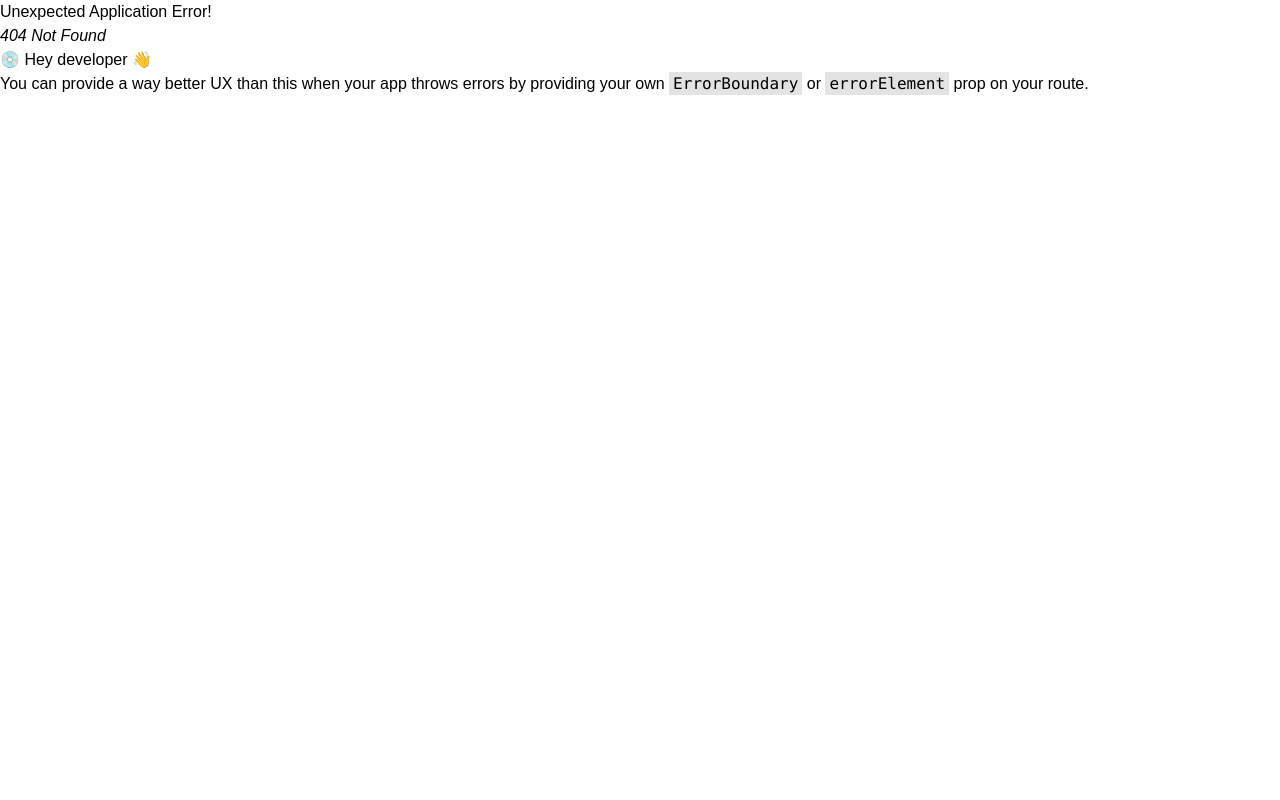
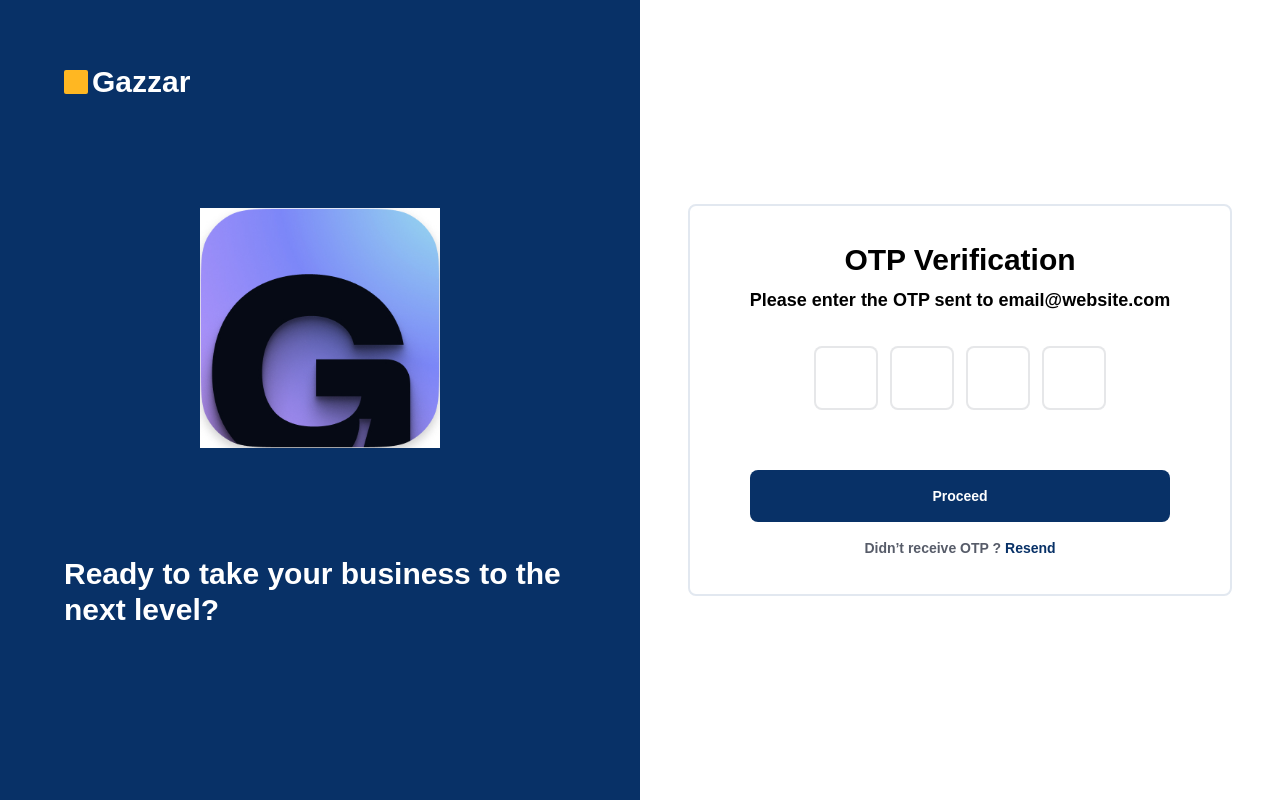
Before and after one commit to Fullstack-Roadmap/Gazzar-Frontend, a React app: page /otp-verification in a window 1280 px wide. Before the commit this address had no page. Built offline with nearby package versions, Linux system fonts and the light colour scheme; the HTML template or start-up script is replaced by a standard one.

Commit message:
OTP page ready

```diff
--- a/package.json
+++ b/package.json
@@ -17,6 +17,7 @@
     "react": "^18.2.0",
     "react-dom": "^18.2.0",
     "react-hook-form": "^7.49.2",
+    "react-icons": "^5.0.1",
     "react-router": "^6.21.1",
     "react-router-dom": "^6.21.1",
     "sort-by": "^1.2.0",
--- a/src/main.jsx
+++ b/src/main.jsx
@@ -6,6 +6,7 @@ import "./css/styles.css";
 import Root from "./routes/root.jsx";
 import Register from "./routes/Register";
 import SignIn from "./routes/SignIn.jsx";
+import OTPVerification from "./routes/OTPVerification.jsx";
 
 const router = createBrowserRouter([
   {
@@ -20,6 +21,10 @@ const router = createBrowserRouter([
     path: "/signin",
     element: <SignIn />,
   },
+  {
+    path: "/otp-verification",
+    element: <OTPVerification />,
+  },
 ]);
 
 ReactDOM.createRoot(document.getElementById("root")).render(
--- a/src/routes/Address.jsx
+++ b/src/routes/Address.jsx
@@ -5,7 +5,7 @@ import mySvg from "../assets/Size6.jpg";
 const Address = ({ id }) => {
   return (
     <div
-      className="text-white px-10 py-16 flex flex-col w-[50vw] h-screen justify-between font-bold text-3xl box-border bg-blue
+      className="text-white p-16 flex flex-col w-[50vw] h-screen justify-between font-bold text-3xl box-border bg-blue
     "
     >
       <header className="flex justify-start items-center gap-1">
@@ -24,7 +24,11 @@ const Address = ({ id }) => {
       {id === "3" && (
         <section className="text-3xl">Business analytics.</section>
       )}
-
+      {id === "4" && (
+        <section className="text-3xl">
+          Ready to take your business to the next level?
+        </section>
+      )}
       {id === "1" && (
         <p className="text-base font-thin">
           Save yourself the stress of manually documenting various aspects of
@@ -45,9 +49,7 @@ const Address = ({ id }) => {
           how to improve your sales.
         </p>
       )}
-      <div>
-
-      </div>
+      <div></div>
     </div>
   );
 };
--- a/src/routes/Carousel.jsx
+++ b/src/routes/Carousel.jsx
@@ -1,9 +1,10 @@
 import React from "react";
 import { useState } from "react";
 import Address from "./Address";
-import { set } from "react-hook-form";
+import { IoIosArrowBack } from "react-icons/io";
+import { IoIosArrowForward } from "react-icons/io";
 
-const Carousel = () => {
+const Carousel = ({ id }) => {
   const [inView, setInView] = useState(1);
 
   const toggleViewForward = () => {
@@ -24,17 +25,26 @@ const Carousel = () => {
       setInView(3);
     }
   };
-
+  const style = { color: "white", fontSize: "1.5rem" };
   return (
     <>
       <span
         onClick={toggleViewBackward}
-        className="top-1/2 absolute z-40 bg-white rounded-full w-5 h-5 left-5 cursor-pointer"
-      ></span>
+        className="top-1/2 absolute z-40 bg-transparent rounded-full w-10 h-10 left-5 cursor-pointer flex justify-center items-center hover:scale-125 hover:-translate-x-1 transition-all duration-300 ease-in-out"
+      >
+        <IoIosArrowBack style={style} />
+      </span>
       <span
         onClick={toggleViewForward}
-        className="absolute z-40 bg-white rounded-full w-5 h-5 top-1/2 right-5 cursor-pointer"
-      ></span>
+        className="absolute z-40 bg-transparent rounded-full w-10 h-10 top-1/2 right-5 cursor-pointer flex justify-center items-center hover:scale-125 hover:translate-x-1 transition-all duration-300 ease-in-out"
+      >
+        <IoIosArrowForward style={style} />
+      </span>
+      {id === "4" ? (
+        <div className="z-50 md:hidden sm:hidden lg:flex absolute slide1">
+          <Address id={id} />
+        </div>
+      ) : (
         <div className="relative bg-blue lg:flex justify-center z-20 h-screen overflow-hidden md:hidden sm:hidden">
           <div
             className={`${
@@ -86,6 +96,7 @@ const Carousel = () => {
             </div>
           </div>
         </div>
+      )}
     </>
   );
 };
--- /dev/null
+++ b/src/routes/OTPVerification.jsx
@@ -0,0 +1,52 @@
+import React from "react";
+import Carousel from "./Carousel";
+
+const OTPVerification = () => {
+  return (
+    <div className="lg:flex">
+      <div className="relative w-1/2">
+        <Carousel id="4" />
+      </div>
+      <div className="z-40 h-screen flex justify-center items-center lg:w-1/2 lg:px-12">
+        <div className="flex justify-center px-[1rem] md:px-[2rem] sm:border-none border-2 rounded-lg border-slate-200 sm:text-[0.55rem] text-[0.65rem] my-10 sm:mx-6 w-[35rem] lg:w-[40rem] lg:h-auto">
+          <section className="flex flex-col justify-center items-center my-5">
+            <h2 className="md:text-3xl text-3xl font-bold place-content-center mb-2 w-full flex md:mt-4">
+              <p>OTP Verification</p>
+            </h2>
+            <span className="text-lg font-bold text-center">
+              Please enter the OTP sent to email@website.com
+            </span>
+            <form className="flex flex-col items-center gap-3 md:gap-5 w-full font-extrabold">
+              <div className="mt-8 flex gap-3">
+                <input
+                  type="text"
+                  className="h-16 w-16 rounded-lg border-2 border-slate-900/10 text-center text-4xl font-semibold"
+                />
+                <input
+                  type="text"
+                  className="h-16 w-16 rounded-lg border-2 border-slate-900/10 text-center text-4xl font-semibold"
+                />
+                <input
+                  type="text"
+                  className="h-16 w-16 rounded-lg border-2 border-slate-900/10 text-center text-4xl font-semibold"
+                />
+                <input
+                  type="text"
+                  className="h-16 w-16 rounded-lg border-2 border-slate-900/10 text-center text-4xl font-semibold"
+                />
+              </div>
+              <div className="bg-blue text-white rounded-lg mt-10 w-full font-bold flex justify-center p-1">
+                <button className="w-full h-full p-3 text-sm">Proceed</button>
+              </div>
+            </form>
+            <footer className="p-4 font-bold text-sm text-slate-900/70 flex gap-1">
+              Didn’t receive OTP ?<p className="text-blue font-extrabold cursor-pointer">Resend</p>
+            </footer>
+          </section>
+        </div>
+      </div>
+    </div>
+  );
+};
+
+export default OTPVerification;
--- a/src/routes/Register.jsx
+++ b/src/routes/Register.jsx
@@ -53,10 +53,11 @@ const Register = () => {
         .post("https://gazzar-api.onrender.com/v1/auth/signup", rest)
         .then((response) => {
           const message = response.data.message;
-          navigate("/", {
+          navigate("/otp-verification", {
             state: {
               name: message,
-              success: "Account created successfully, confirmation required",
+              success:
+                "Account created successfully, please confirm your email address",
             },
           });
           console.log(response);
@@ -77,7 +78,7 @@ const Register = () => {
   return (
     <div className="lg:flex">
       <div className="relative w-1/2">
-        <Carousel />
+        <Carousel id="4"/>
       </div>
       <div className="z-40 h-screen flex justify-center items-center lg:w-1/2 lg:px-12">
         <div className="px-[1rem] md:px-[2rem] sm:border-none border-2 rounded-lg border-slate-200 sm:text-[0.55rem] text-[0.65rem] my-10 sm:mx-6 w-[35rem] md:w-[40rem] md:h-[40rem] lg:h-auto">
--- a/src/routes/SignIn.jsx
+++ b/src/routes/SignIn.jsx
@@ -30,11 +30,11 @@ const SignIn = () => {
   };
   return (
     <div className="h-screen flex lg:justify-between justify-center items-center w-screen">
-      <div className="relative w-1/2">
+      <div className="md:hidden sm:hidden lg:inline-block relative w-1/2">
         <Carousel />
       </div>
-      <div className="z-40 h-screen flex justify-center items-center lg:w-1/2 lg:px-12">
-        <div className="px-[1rem] md:px-[2rem] sm:border-none border-2 rounded-lg border-slate-200 sm:text-[0.55rem] text-[0.65rem] my-10 sm:mx-6 w-[35rem] md:w-[40rem] md:h-[40rem] lg:h-auto">
+      <div className="z-20 h-screen flex justify-center items-center lg:w-1/2 lg:px-12 md:w-full sm:w-full">
+        <div className="flex justify-center px-[1rem] md:px-[2rem] sm:border-none border-2 rounded-lg border-slate-200 sm:text-[0.55rem] text-[0.65rem] my-10 sm:mx-6 w-[35rem] md:w-[40rem] md:h-auto lg:h-auto">
           <section className="flex flex-col justify-center items-center gap-3 md:gap-5 my-5 w-full">
             <h2 className="md:text-5xl text-3xl font-bold text-center mb-6 w-full flex md:mt-4">
               <p>Welcome</p>
```
Also changed, not shown: 1 other file (tests, documents, lock files or other folders). Lines whose indentation alone changed are shown as unchanged.
